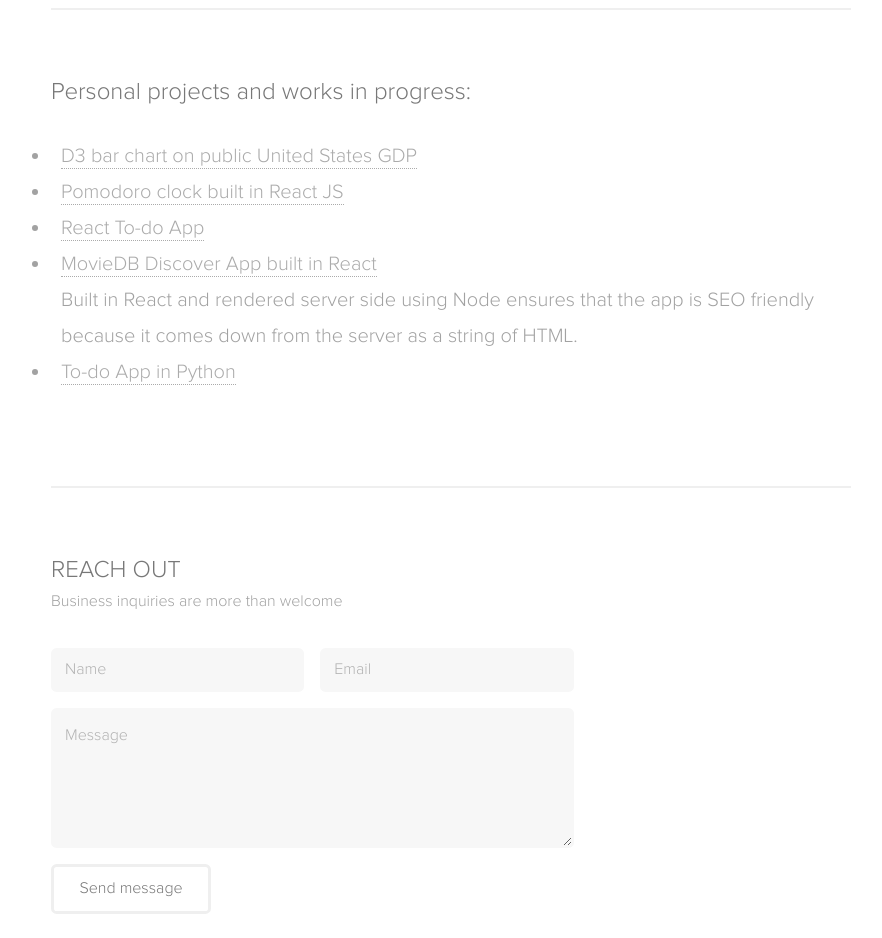
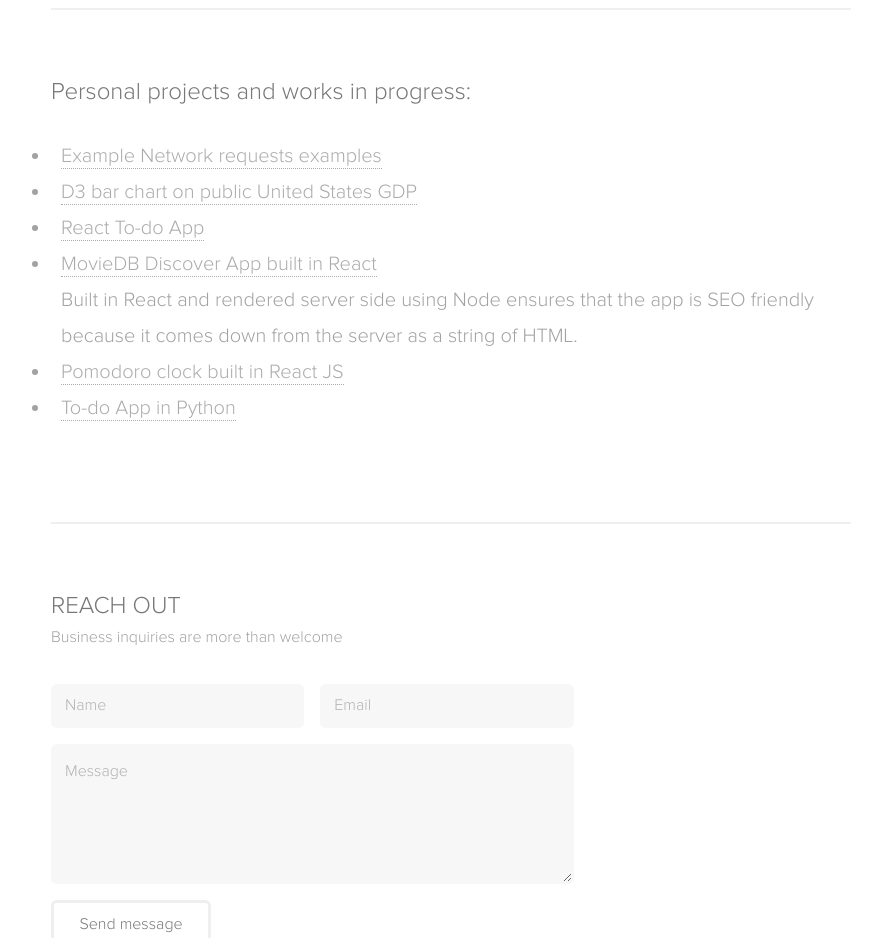
Before and after one commit to ebenryanmallory/static-portfolio, a website built with webpack: page about.html in a window 1280 px wide. Shown: the part 1140-2078 px from the top of the page, without its empty margins (381-1263 px from the left). Built offline with nearby package versions, Linux system fonts and the light colour scheme; files whose address does not match are found by name.

Commit message:
added network requests link

```diff
--- a/about.html
+++ b/about.html
@@ -501,9 +501,9 @@ function showSlides(n) {
     <br />
         <ul class="recent-posts">
 
+            <li><a href="https://network-request-app.herokuapp.com/" target="_blank">Example Network requests examples</a></li>
+
             <li><a href="https://codepen.io/ebenryanmallory/full/QrXEEE/" target="_blank">D3 bar chart on public United States GDP</a></li>
-
-            <li><a href="https://codepen.io/ebenryanmallory/full/ejeROP/" target="_blank">Pomodoro clock built in React JS</a></li>
 
             <li><a href="http://storrei-20181204141103--hostingbucket.s3-website-us-east-1.amazonaws.com/" target="_blank">React To-do App</a></li>
 
@@ -511,6 +511,8 @@ function showSlides(n) {
             <br />
             Built in React and rendered server side using Node ensures that the app is SEO friendly because it comes down from the server as a string of HTML.
             </li>
+            <li><a href="https://codepen.io/ebenryanmallory/full/ejeROP/" target="_blank">Pomodoro clock built in React JS</a></li>
+
             <li><a href="https://obscure-headland-53199.herokuapp.com/" target="_blank">To-do App in Python</a></li>
 
 
```
